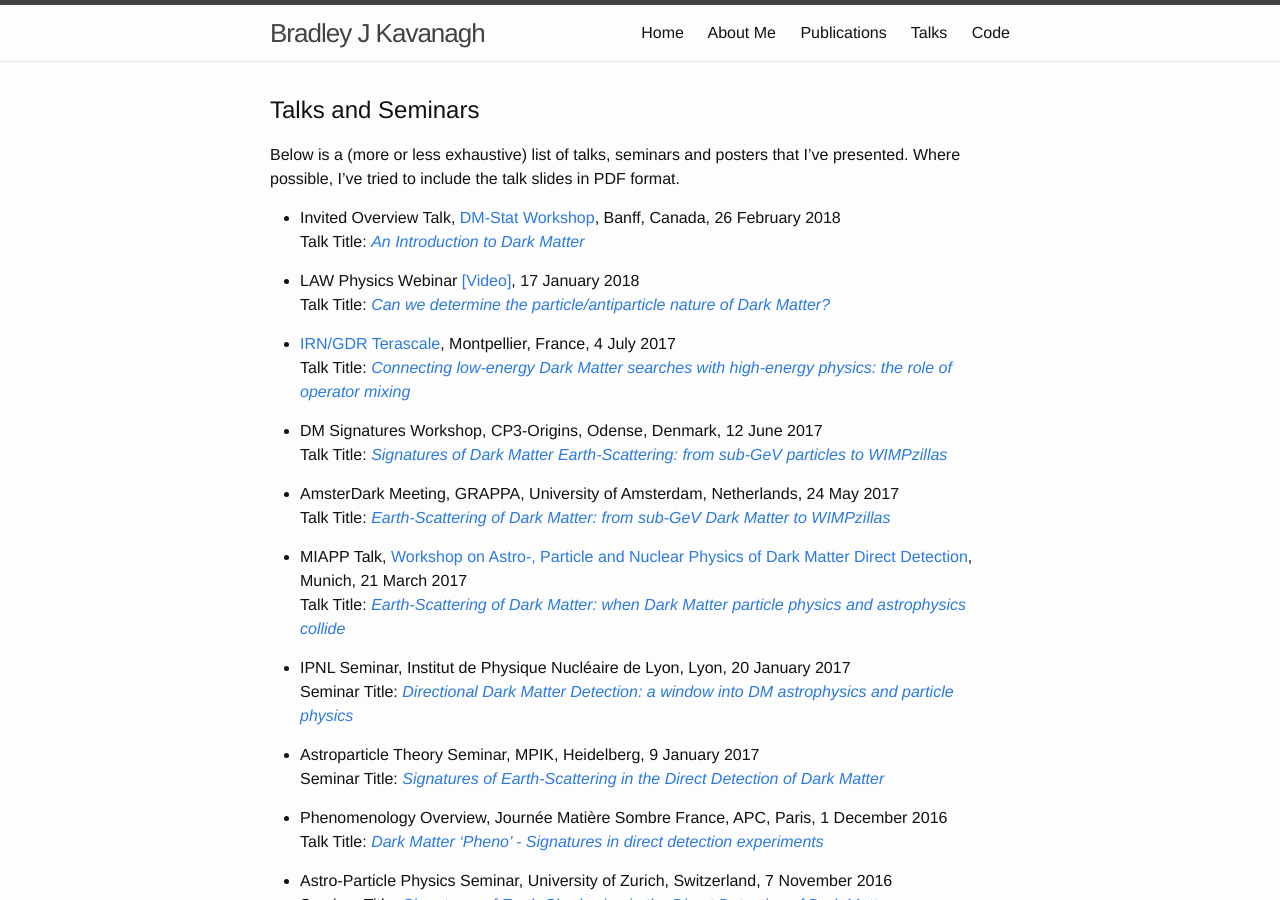
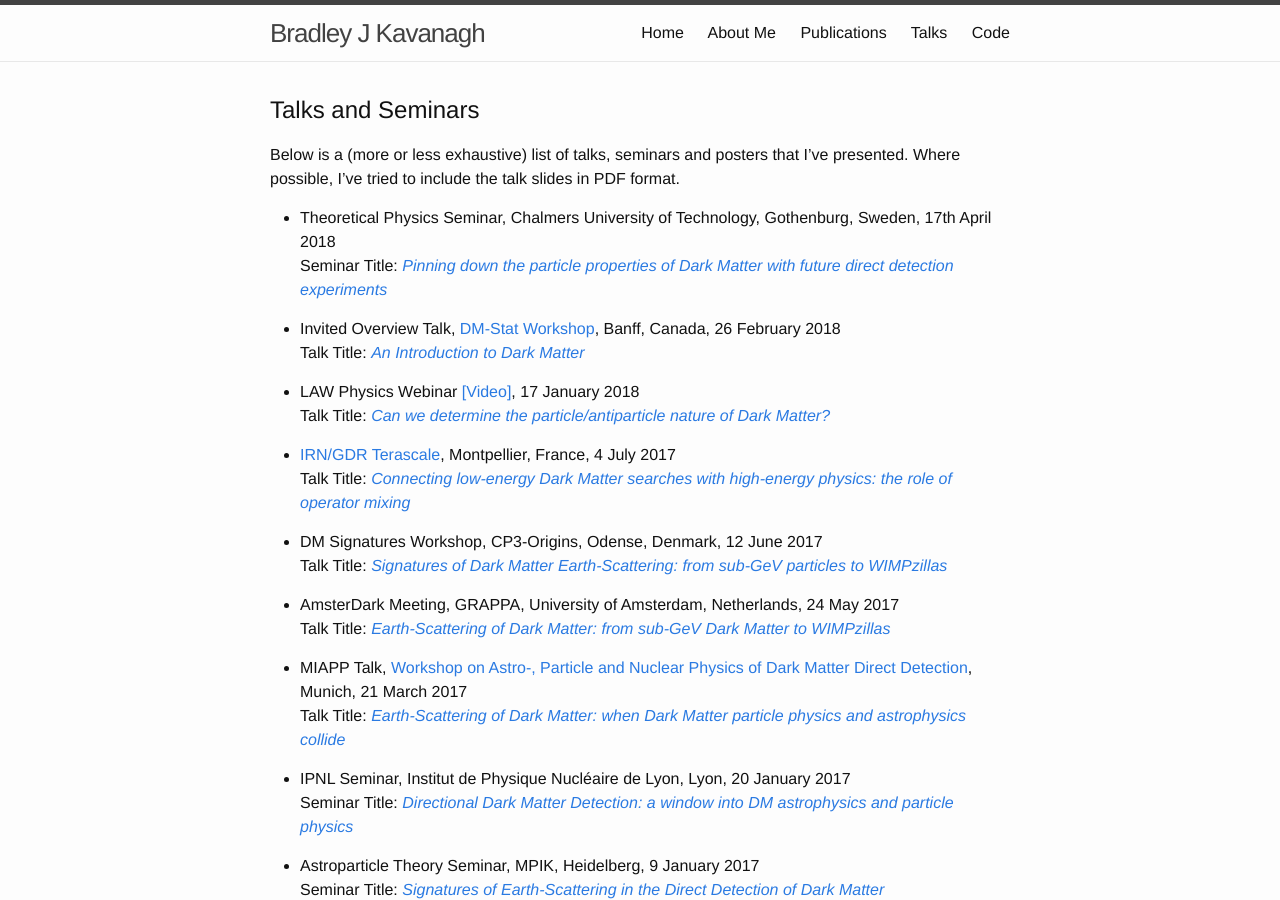
Before and after one commit to bradkav/bradkav.github.io, a Jekyll site: the page built from talks.md, in a window 1280 px wide and 900 px high. Built offline with Jekyll 4.4.1, drawn with Linux system fonts in a browser that asks for light colours.

Commit message:
Added Chalmers talk

```diff
--- a/talks.md
+++ b/talks.md
@@ -8,6 +8,9 @@ weight: 4
 ## Talks and Seminars
 
 Below is a (more or less exhaustive) list of talks, seminars and posters that I've presented. Where possible, I've tried to include the talk slides in PDF format.
+
+- Theoretical Physics Seminar, Chalmers University of Technology, Gothenburg, Sweden, 17th April 2018
+Seminar Title: [*Pinning down the particle properties of Dark Matter with future direct detection experiments*](/assets/slides/KAVANAGH-Chalmers-v2.pdf)
 
 - Invited Overview Talk, [DM-Stat Workshop](https://workshops.birs.ca/events/18w5095), Banff, Canada, 26 February 2018
 Talk Title: [*An Introduction to Dark Matter*](/assets/slides/KAVANAGH-DMstat.pdf)
```
Also changed, not shown: 1 other file.
